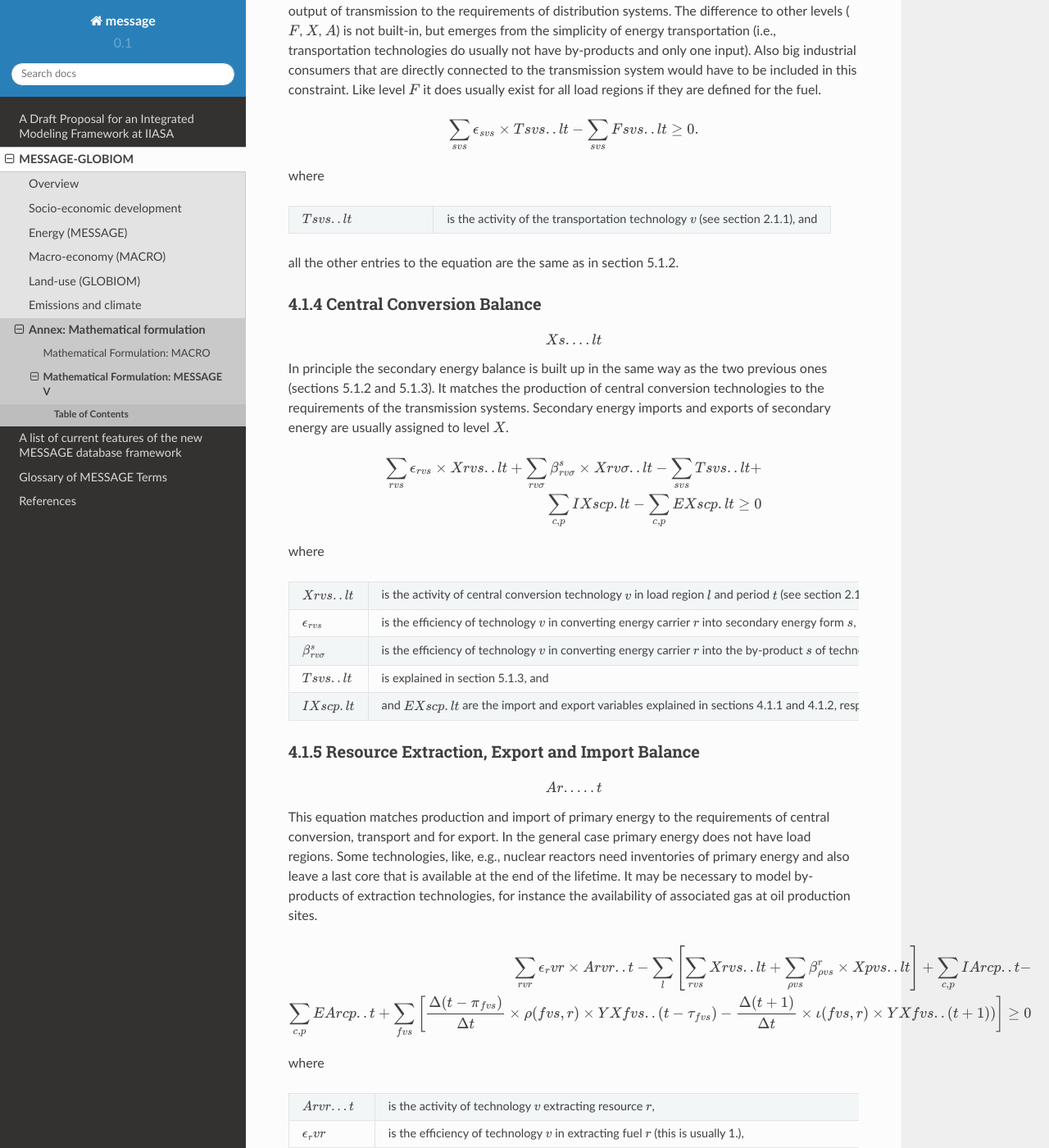
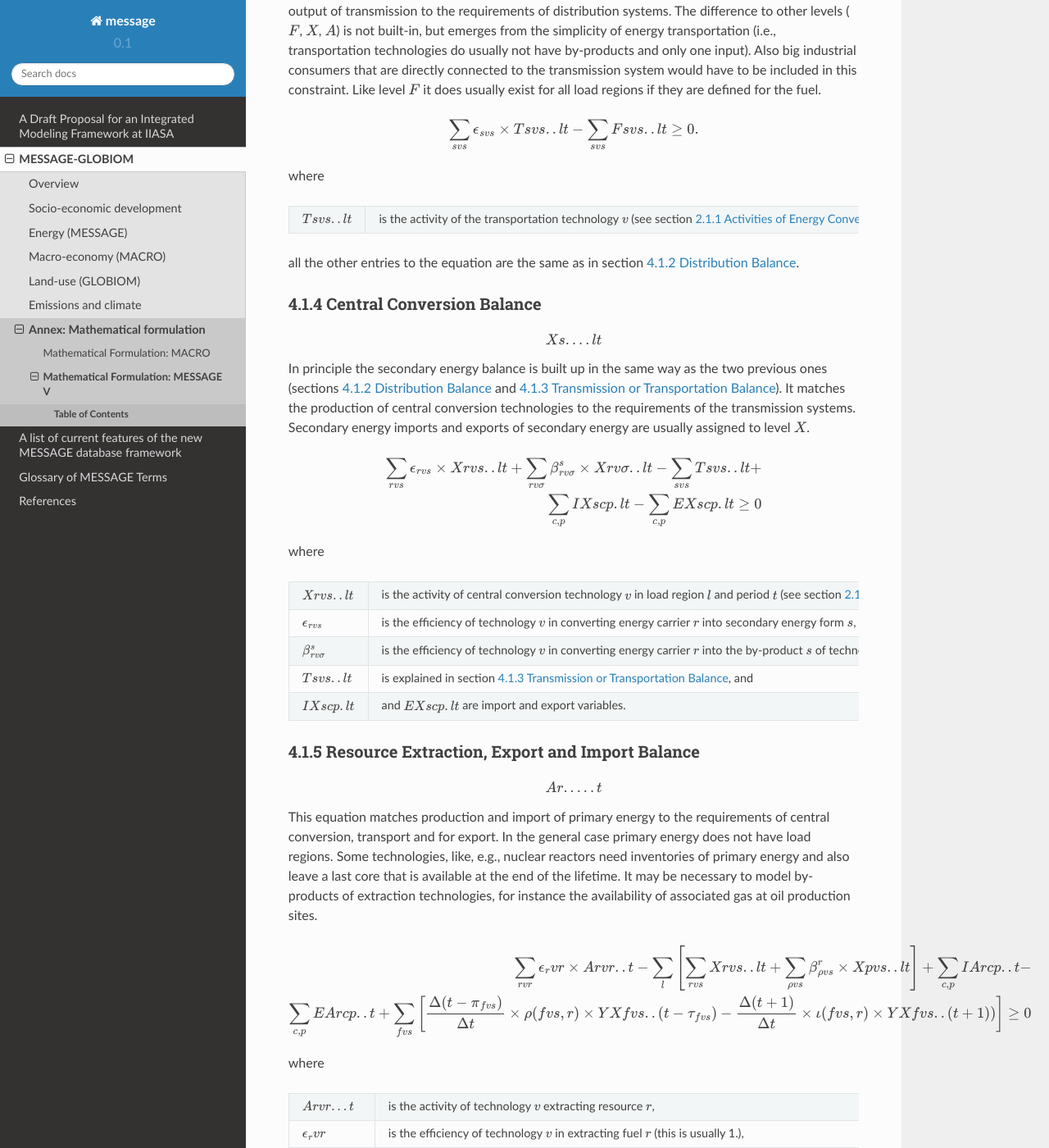
Before and after one commit to yiyi1991/message-ix-models, a Sphinx documentation site: the page built from doc/global/source/message_globiom/annex/message/4_energy_flows.rst, in a window 1280 px wide and 1400 px high, scrolled down 2365 px. Shown: the whole window at 82% size. Built offline with Sphinx 7.4.7 and the Read the Docs theme 2.0.0, drawn with Linux system fonts in a browser that asks for light colours; pages that are not in the unit, such as notebooks, are missing from menus; some of the changed text lies outside the part shown.

Commit message:
Update 4_energy_flows.rst

```diff
--- a/doc/global/source/message_globiom/annex/message/4_energy_flows.rst
+++ b/doc/global/source/message_globiom/annex/message/4_energy_flows.rst
@@ -84,7 +85,7 @@
    :header-rows: 0
 
    * - :math:`F svs..lt`
-     - is the activity of the distribution technology in load region :math:`l` and period :math:`t` (see section 2.1.1),
+     - is the activity of the distribution technology in load region :math:`l` and period :math:`t` (see section :ref:`activitiesECT`),
    * - :math:`\epsilon _{svs}`
      - is the efficiency of technology :math:`v` in distributing :math:`s`,
    * - :math:`U svd.e.t`
@@ -113,9 +115,9 @@
    :header-rows: 0
 
    * - :math:`T svs..lt`
-     - is the activity of the transportation technology :math:`v` (see section  2.1.1), and
+     - is the activity of the transportation technology :math:`v` (see section  :ref:`activitiesECT`), and
 
-all the other entries to the equation are the same as in section 5.1.2.
+all the other entries to the equation are the same as in section :ref:`distbal`.
 
 4.1.4 	Central  Conversion Balance
 ~~~~~~~~~~~~~~~~~~~~~~~~~~~~~~~~~~
@@ -123,7 +125,7 @@
 .. math::
    Xs....lt
 
-In principle the secondary energy balance is built up in the same way as the two previous ones (sections 5.1.2 and 5.1.3). It matches the production of central conversion technologies to the requirements of the transmission  systems. Secondary energy imports and exports of secondary energy are usually assigned to level :math:`X`.
+In principle the secondary energy balance is built up in the same way as the two previous ones (sections :ref:`distbal` and :ref:`transmibal`). It matches the production of central conversion technologies to the requirements of the transmission  systems. Secondary energy imports and exports of secondary energy are usually assigned to level :math:`X`.
 
 .. math::
    \sum_{rvs}\epsilon _{rvs}\times Xrvs..lt + \sum_{rv\sigma }\beta _{rv\sigma}^s \times Xrv\sigma ..lt - \sum_{svs}Tsvs..lt +\\ \sum _{c,p}IXscp.lt - \sum _{c,p}EXscp.lt \geq 0
@@ -135,15 +137,15 @@
    :header-rows: 0
 
    * - :math:`X rvs..lt`
-     - is the activity of central conversion technology :math:`v` in load region :math:`l` and period :math:`t` (see section 2.1.1); if the secondary energy form :math:`s` is not defined with load regions (i.e. :math:`l` = ”.”) and the activity of technology :math:`v` exists for each load region, this equation will contain the sum of the activity variables of technology :math:`v` over the load regions.
+     - is the activity of central conversion technology :math:`v` in load region :math:`l` and period :math:`t` (see section :ref:`activitiesECT`); if the secondary energy form :math:`s` is not defined with load regions (i.e. :math:`l` = ”.”) and the activity of technology :math:`v` exists for each load region, this equation will contain the sum of the activity variables of technology :math:`v` over the load regions.
    * - :math:`\epsilon _{rvs}`
      - is the efficiency of technology :math:`v` in converting energy carrier :math:`r` into secondary energy form :math:`s`,
    * - :math:`\beta _{rv\sigma}^s`
      - is the efficiency of technology :math:`v` in converting energy carrier :math:`r` into the by-product :math:`s` of technology :math:`v`,
    * - :math:`Tsvs..lt`
-     - is explained in section 5.1.3, and
+     - is explained in section :ref:`transmibal`, and
    * - :math:`IXscp.lt`
-     - and :math:`EXscp.lt` are the import and export variables explained in sections 4.1.1 and 4.1.2, respectively.
+     - and :math:`EXscp.lt` are import and export variables.
 
 4.1.5 	Resource Extraction,  Export  and Import  Balance
 ~~~~~~~~~~~~~~~~~~~~~~~~~~~~~~~~~~~~~~~~~~~~~~~~~~~~~~~~
@@ -169,11 +171,11 @@
    * - :math:`\beta _{\rho vs}^r`
      - is the efficiency of technology :math:`v` in producing secondary energy form :math:`s` from the by-input :math:`\rho`,
    * - :math:`IArcp..t`
-     - and :math:`EArcp..t` are the import and export variables described in section 4.1.1 and 4.1.2, respectively,
+     - and :math:`EArcp..t` are the import and export variables,
    * - :math:`\tau _{fvs}`
      - is the plant life of technology :math:`v` in periods (depending on the lengths of the periods covered),
    * - :math:`YXfvs..t`
-     - is the annual new installation of technology :math:`v` in period :math:`t` (see section  2.1.2),
+     - is the annual new installation of technology :math:`v` in period :math:`t` (see section :ref:`capacititesECT`),
    * - :math:`\iota (fvs,r)`
      - is the amount of fuel :math:`r` that is needed when technology :math:`v` goes into operation (usually this is the first core of a reactor). It has to be available in the period before technology :math:`v` goes into operation, the normal unit is kWyr/kW,
    * - :math:`\rho (fvs,r)`
@@ -202,4 +204,4 @@
    * - :math:`RRrgp..t`
      - is the annual extraction of resource :math:`r`, cost category (grade) :math:`g` and elasticity class :math:`p` in period :math:`t`, and
    * - :math:`Arvr...t`
-     - is the activity of extraction technology :math:`v` in period :math:`t` (as described in section 2.1.1).
+     - is the activity of extraction technology :math:`v` in period :math:`t` (as described in section :ref:`activitiesECT`).
```
Also changed, not shown: other parts of doc/global/source/message_globiom/annex/message/4_energy_flows.rst (+2 -0 lines).
